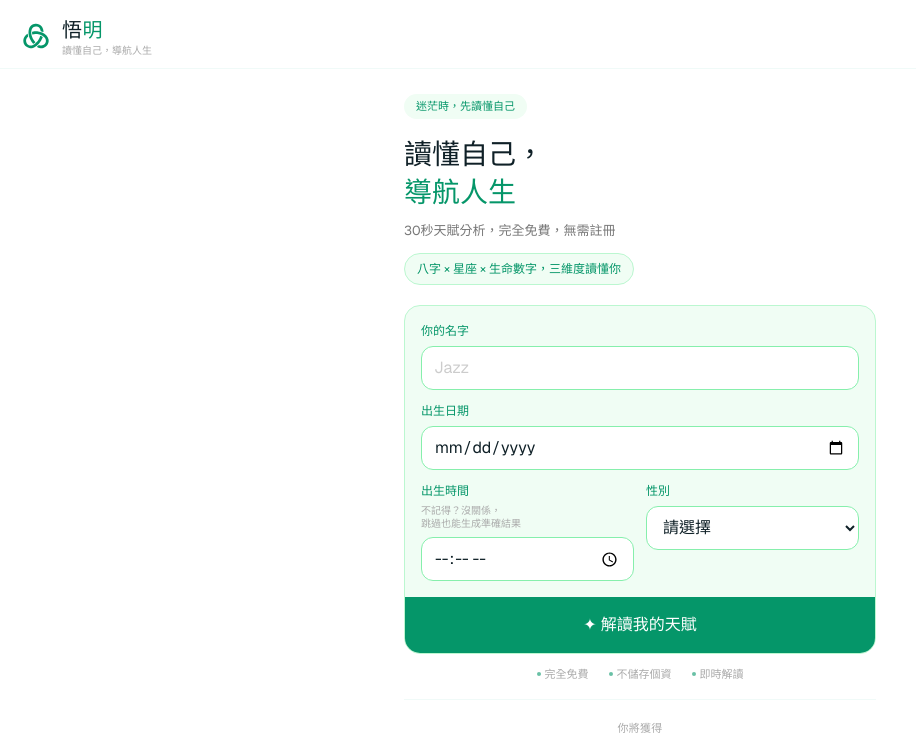
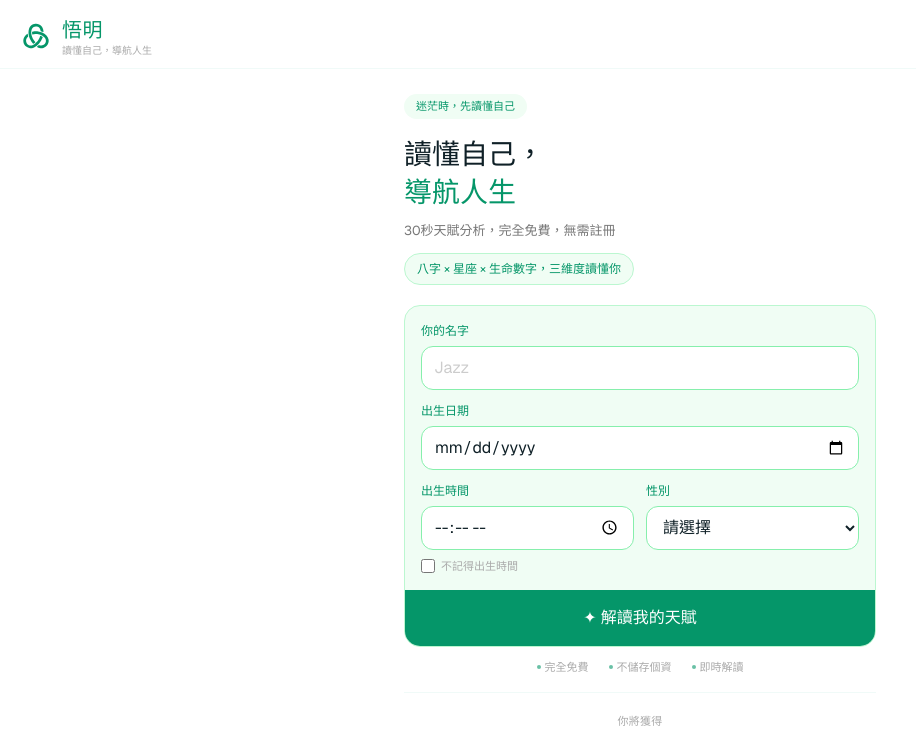
Before and after one commit to jazzteybh/wuming, a Next.js app: page / in a window 1280 px wide. Shown: the top 739 px of the page, without its empty margins (0-916 px from the left). Built offline with nearby package versions, Linux system fonts and the light colour scheme.

Commit message:
Update navbar color and add birth time checkbox

```diff
--- a/src/app/page.tsx
+++ b/src/app/page.tsx
@@ -5,7 +5,7 @@ import { useRouter } from 'next/navigation'
 
 export default function Home() {
   const router = useRouter()
-  const [form, setForm] = useState({ name: '', date: '', time: '', gender: '' })
+  const [form, setForm] = useState({ name: '', date: '', time: '', gender: '', noTime: false })
   const [loading, setLoading] = useState(false)
   const [error, setError] = useState('')
 
@@ -37,7 +37,7 @@ export default function Home() {
           {/* eslint-disable-next-line @next/next/no-img-element */}
           <img src="/logo.svg" alt="悟明" className="h-8 w-8" />
           <div>
-            <span className="text-xl font-medium tracking-wide">悟<span className="text-[#059669]">明</span></span>
+            <span className="text-xl font-medium tracking-wide text-[#059669]">悟明</span>
             <p className="text-[10px] text-[#AAA] leading-none mt-0.5">讀懂自己，導航人生</p>
           </div>
         </div>
@@ -83,15 +83,24 @@ export default function Home() {
               </div>
               <div className="grid grid-cols-2 gap-3">
                 <div>
-                  <label className="block text-[12px] font-medium text-[#059669] mb-1">出生時間</label>
-                  <p className="text-[10px] text-[#AAA] leading-snug mb-1.5">不記得？沒關係，<br/>跳過也能生成準確結果</p>
+                  <label className="block text-[12px] font-medium text-[#059669] mb-1.5">出生時間</label>
                   <input
                     name="time"
                     value={form.time}
                     onChange={handleChange}
                     type="time"
-                    className="w-full h-11 bg-white border border-[#86EFAC] rounded-xl px-3 text-[15px] text-[#0F2027] outline-none focus:border-[#059669] transition-colors"
+                    disabled={form.noTime}
+                    className="w-full h-11 bg-white border border-[#86EFAC] rounded-xl px-3 text-[15px] text-[#0F2027] outline-none focus:border-[#059669] transition-colors disabled:opacity-40"
                   />
+                  <label className="flex items-center gap-1.5 mt-2 cursor-pointer">
+                    <input
+                      type="checkbox"
+                      checked={form.noTime || false}
+                      onChange={e => setForm(prev => ({ ...prev, noTime: e.target.checked, time: e.target.checked ? '' : prev.time }))}
+                      className="w-3.5 h-3.5 accent-[#059669]"
+                    />
+                    <span className="text-[11px] text-[#AAA]">不記得出生時間</span>
+                  </label>
                 </div>
                 <div>
                   <label className="block text-[12px] font-medium text-[#059669] mb-1.5">性別</label>
--- a/src/app/reading/page.tsx
+++ b/src/app/reading/page.tsx
@@ -196,7 +196,7 @@ function ReadingContent() {
           {/* eslint-disable-next-line @next/next/no-img-element */}
           <img src="/logo.svg" alt="悟明" className="h-8 w-8" />
           <div>
-            <div className="text-xl font-medium tracking-wide">悟<span className="text-[#059669]">明</span></div>
+            <div className="text-xl font-medium tracking-wide text-[#059669]">悟明</div>
             <p className="text-[10px] text-[#AAA] leading-none mt-0.5">讀懂自己，導航人生</p>
           </div>
         </button>
```
